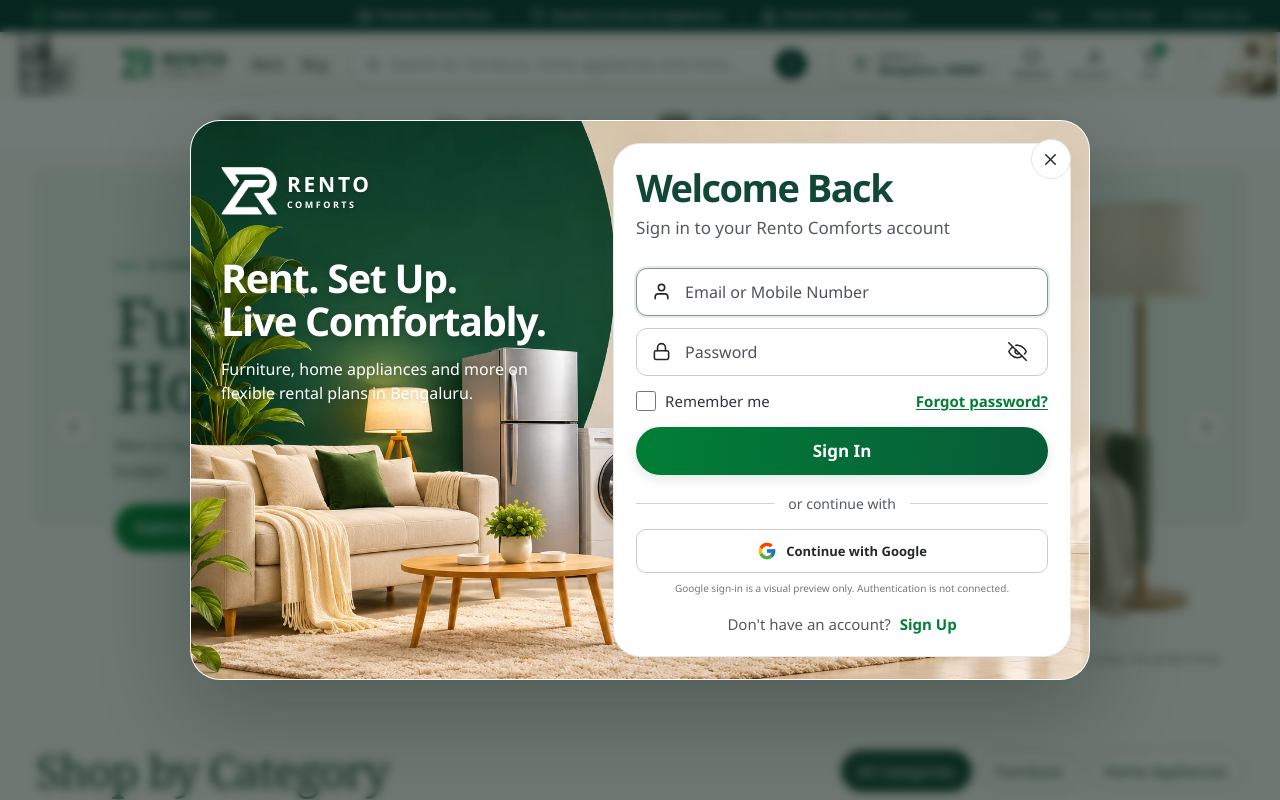
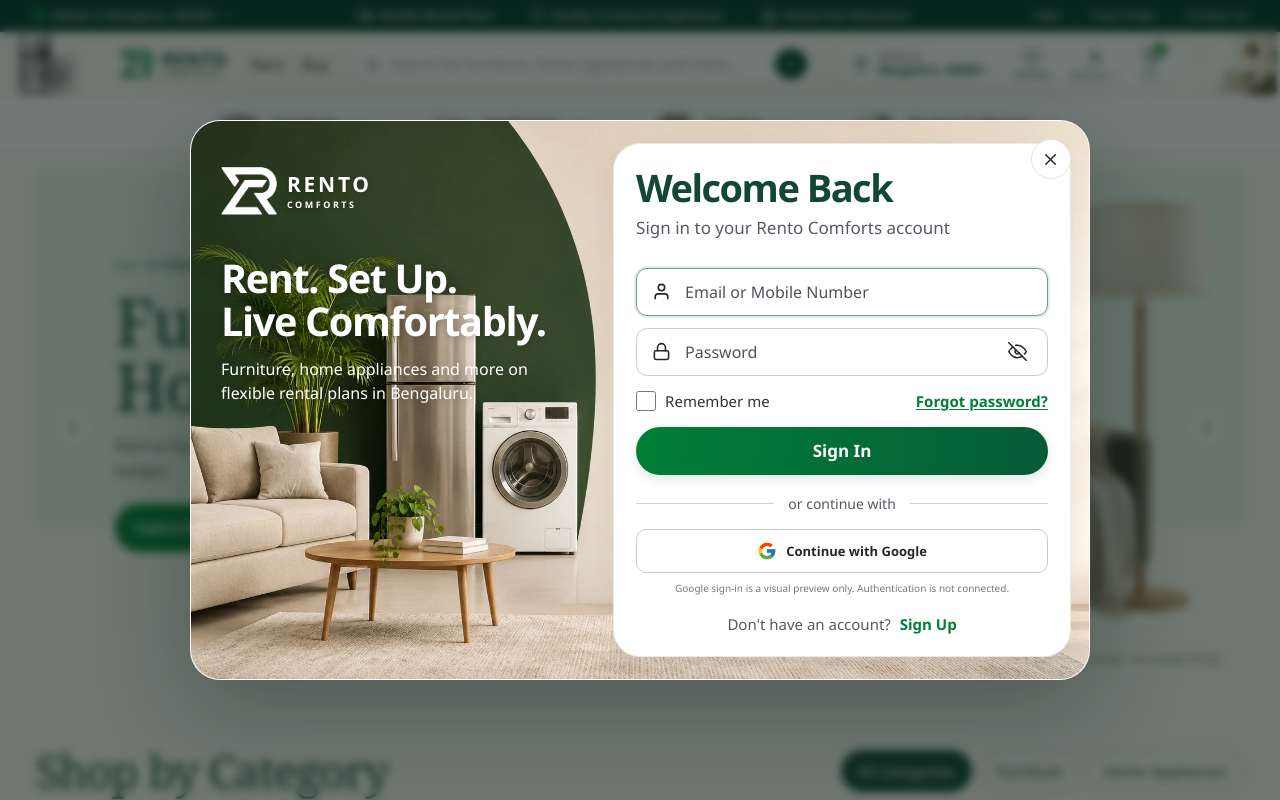
Before and after one commit to Yashwanth1228/Rento-Comforts, a Next.js app: page / in a window 1280 px wide. Both pictures are taken after a click on the button "Account". Shown: the top 800 px of the page. Built offline with nearby package versions, Linux system fonts and the light colour scheme.

Commit message:
login page

```diff
--- a/components/auth-modal.jsx
+++ b/components/auth-modal.jsx
@@ -59,7 +59,7 @@ export function AuthModal({ open, onClose, returnFocusRef }) {
       <div className="auth-modal-shell">
         <div className="auth-background-layer" aria-hidden="true">
           <Image
-            src="/images/auth-modal-backdrop.webp"
+            src="/images/auth-modal-backdrop-v2.webp"
             alt=""
             fill
             priority
```
Also changed, not shown: public/images/auth-modal-backdrop-v2.webp (added), public/images/auth-modal-backdrop.webp.
